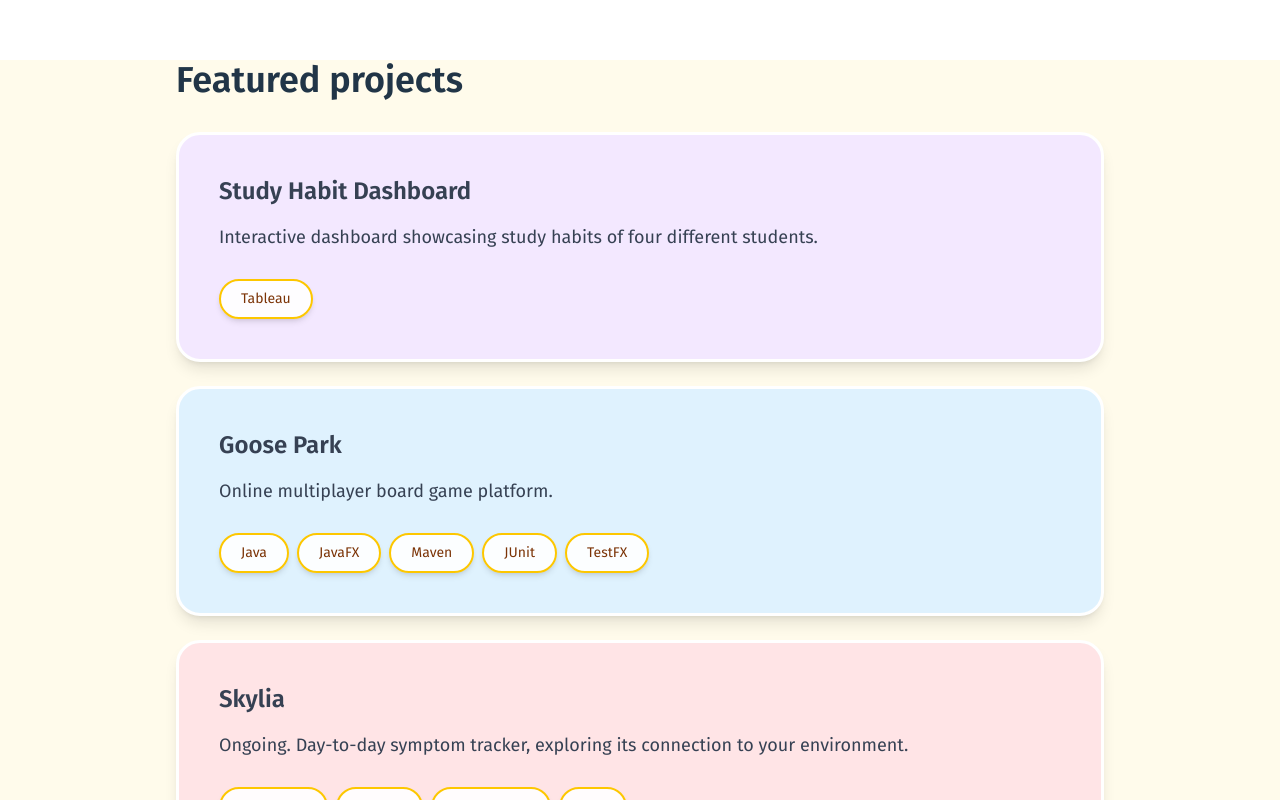
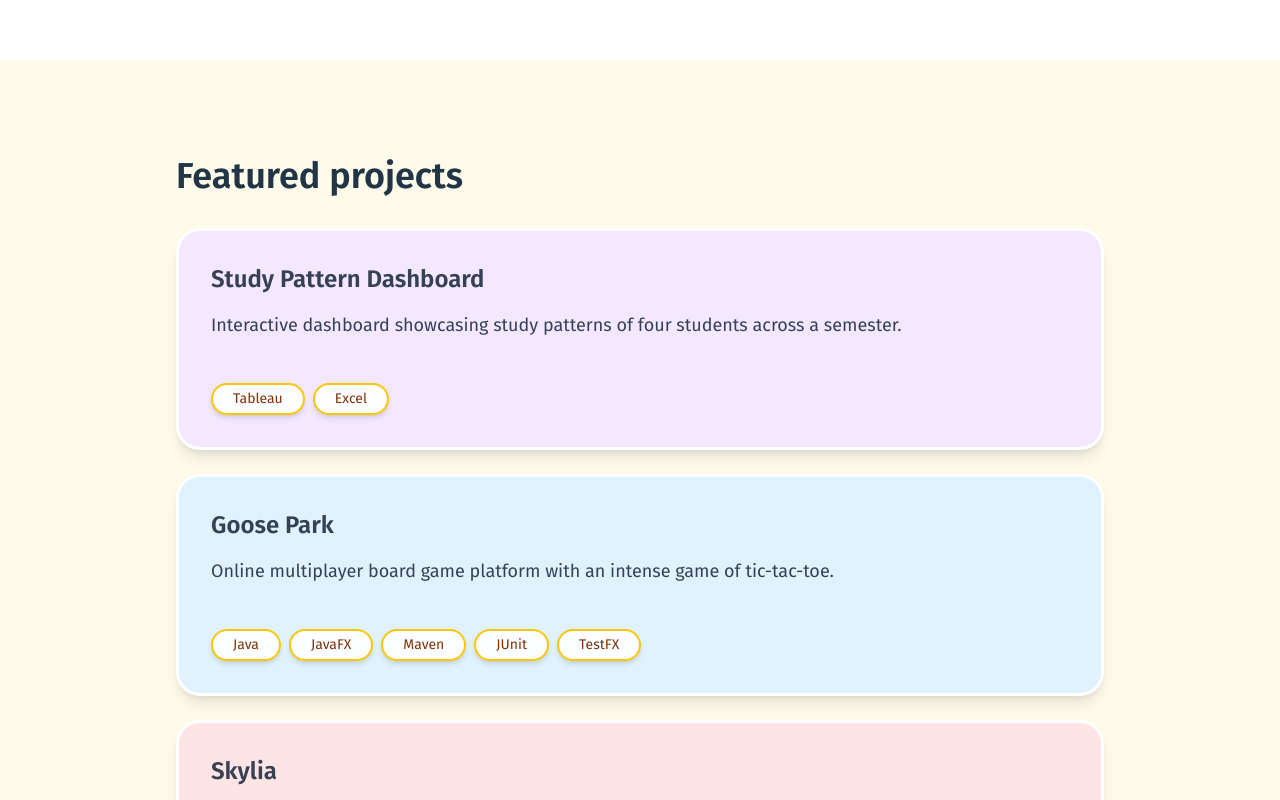
Before and after one commit to ca-Stella/ca-stella.github.io, a React (Vite) app: page / in a window 1280 px wide. Shown: the part 1540-2340 px from the top of the page. Built offline with nearby package versions, Linux system fonts and the light colour scheme; a web font is replaced by a local one.

Commit message:
Finetune some stylings

```diff
--- a/src/components/Projects.tsx
+++ b/src/components/Projects.tsx
@@ -4,22 +4,22 @@ export default function Projects() {
 
   const projects = [
     {
-      title: "Study Habit Dashboard",
+      title: "Study Pattern Dashboard",
       description:
-        "Interactive dashboard showcasing study habits of four different students.",
-      tags: ["Tableau"],
+        "Interactive dashboard showcasing study patterns of four students across a semester.",
+      tags: ["Tableau", "Excel"],
       bgColor: "bg-purple-100",
     },
     {
       title: "Goose Park",
-      description: "Online multiplayer board game platform.",
+      description: "Online multiplayer board game platform with an intense game of tic-tac-toe.",
       tags: ["Java", "JavaFX", "Maven", "JUnit", "TestFX"],
       bgColor: "bg-sky-100",
     },
     {
       title: "Skylia",
       description:
-        "Ongoing. Day-to-day symptom tracker, exploring its connection to your environment.",
+        "Day-to-day symptom tracker, exploring its connection to your environment.",
       tags: ["Typescript", "Next.js", "TailwindCSS", "Vite"],
       bgColor: "bg-rose-100",
     },
@@ -31,17 +31,17 @@ export default function Projects() {
         {projects.map((project) => (
           // <div className="space-y-16">
 
-          <div className={`${project.bgColor} p-10 rounded-3xl border-3 border-white shadow-lg`}>
+          <div className={`${project.bgColor} p-8 rounded-3xl border-3 border-white shadow-lg`}>
             <h5 className="text-2xl font-semibold mb-4">{project.title}</h5>
 
             <div className="flex gap-3 flex-col">
-              <p className="mb-4">{project.description}</p>
+              <p className="mb-8">{project.description}</p>
 
               <div className="flex flex-wrap gap-2">
                 {project.tags.map((tag, tagIndex) => (
                     <span
                     key={tagIndex}
-                    className="px-5 py-2 bg-white/90 text-amber-900 rounded-full text-sm shadow-md border-2 border-yellow-400">{tag}</span>
+                    className="px-5 py-1 bg-white/90 text-amber-900 rounded-full text-sm shadow-md border-2 border-yellow-400">{tag}</span>
                 ))}</div>
             </div>
             {/* </div> */}
--- a/src/layout/Section.tsx
+++ b/src/layout/Section.tsx
@@ -9,10 +9,10 @@ type SectionProps = {
 export function Section({ title, children, className = "" }: SectionProps) {
   return (
     <section
-      className={`min-h-screen flex flex-col items-center justify-center bg-amber-50 ${className}`}
+      className={`min-h-screen max-h-fit flex flex-col items-center justify-center bg-amber-50 ${className}`}
       style={{ width: "100vw" }}
     >
-      <div className="max-w-5xl w-full px-12">
+      <div className="max-w-5xl w-full px-12  my-24">
 
         {title && (
           /* If title exists, render */
--- a/src/projects/StudyDashboard.tsx
+++ b/src/projects/StudyDashboard.tsx
@@ -3,7 +3,7 @@ import { ProjectPage } from "../layout/ProjectPage";
 export default function StudyDashboard() {
   return (
     <ProjectPage
-      title="Study Habit Dashboard"
+      title="Study Pattern Dashboard"
       className="bg-white min-h-screen"
       textEmphasisColor="text-[#a188de]"
     >
```
